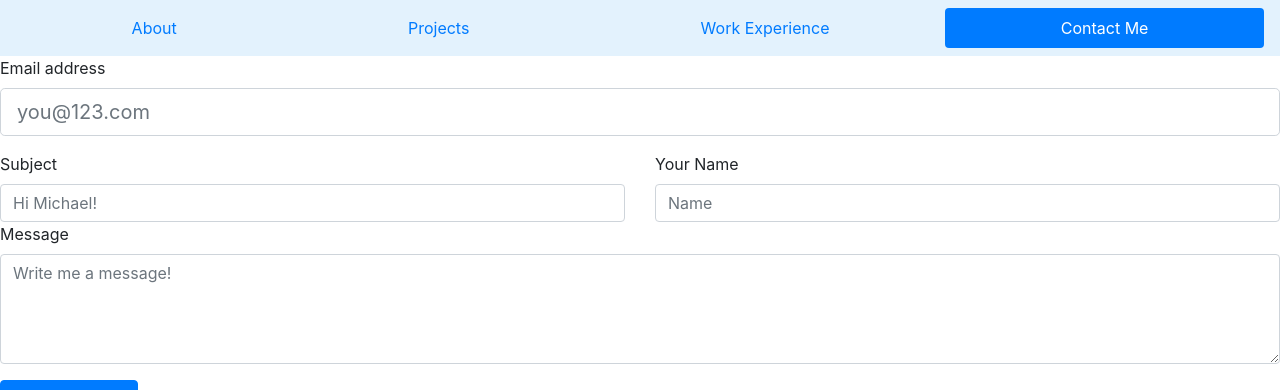
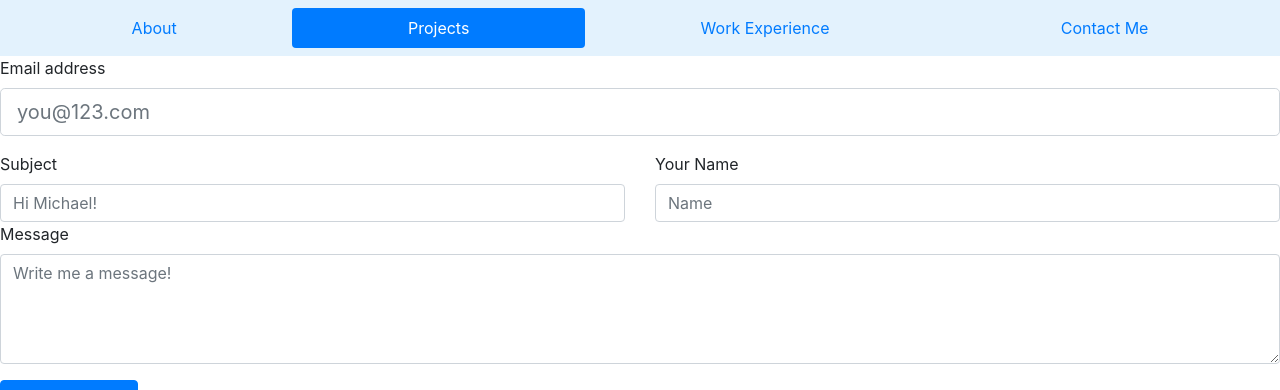
Before and after one commit to Shoeyuz/PortfolioSite, a PHP site: page /contact.php in a window 1280 px wide. Shown: the top 390 px of the page. Run offline with PHP 8.4, Linux system fonts and the light colour scheme; data that the repository does not hold is empty.

Commit message:
restructure

```diff
--- a/html/contact.php
+++ b/html/contact.php
@@ -1,6 +1,4 @@
 
-
-<!DOCTYPE html>
 <?php
 
 if($_POST["submit"]) {
@@ -18,6 +16,7 @@ if($_POST["submit"]) {
 }
 ?>
 
+<!DOCTYPE html>
 <html lang = "eg">
   <?php ?>
 
@@ -33,10 +32,10 @@ if($_POST["submit"]) {
     </head>
 
     <nav class="nav nav-pills nav-fill navbar navbar-light" style="background-color: #e3f2fd;">
-        <a class="nav-item nav-link" href="index.html">About</a>
-        <a class="nav-item nav-link" href="projects.html">Projects</a>
-        <a class="nav-item nav-link" href="workExperience.html">Work Experience</a>
-        <a class="nav-item nav-link active" href="contact.html"> Contact Me</a>
+    <a class="nav-item nav-link" href="index.php">About</a>
+        <a class="nav-item nav-link active" href="projects.php">Projects</a>
+        <a class="nav-item nav-link" href="workExperience.php">Work Experience</a>
+        <a class="nav-item nav-link" href="contact.php"> Contact Me</a>
 
     </nav>
 
```
Also changed, not shown: html/index.php (renamed from html/index.html, +4 -4 lines), html/projects.php (renamed from html/projects.html, +4 -4 lines), html/workExperience.php (renamed from html/workExperience.html, +4 -4 lines).
